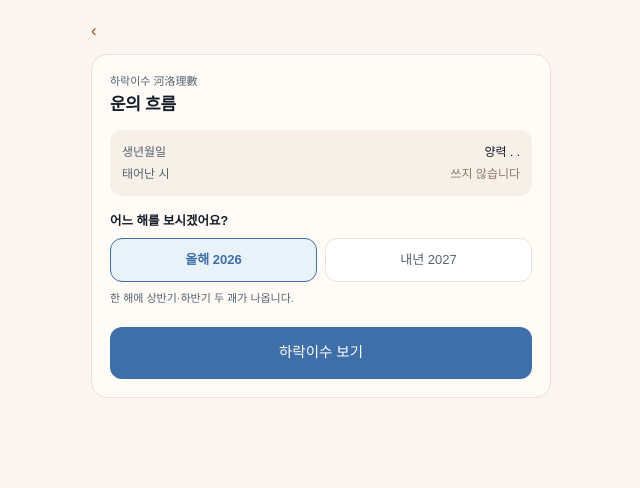
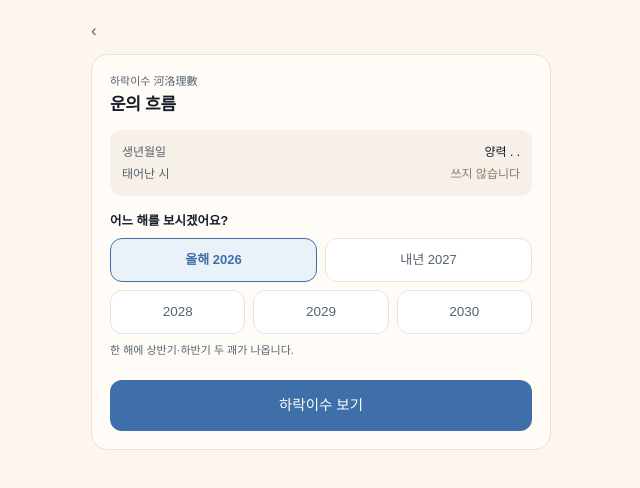
Before and after one commit to lysh0112-cpu/myjae, a Next.js app: page /manseryeok/haerak-input in a window 1280 px wide. Shown: the top 488 px of the page, without its empty margins (319-959 px from the left). Built offline with nearby package versions, Linux system fonts and the light colour scheme; no server answers; the database is empty.

Commit message:
하락이수 조회년도 수정

```diff
--- a/54-verify-haerak-suri.ts
+++ b/54-verify-haerak-suri.ts
@@ -642,6 +642,42 @@ async function jaeryoNet() {
       '⛔ ★「노트 쪽 착오」 를 «사실» 로 적어 두지 않았습니다 (노트가 맞았습니다)')
   }
 
+  /* ══ ㉔ 🔴 볼 해 — «다섯 해» 인가 · 표가 답할 수 있는 해인가 ════════
+   *  ★2026-09-14 (9부) — 대표님이 «둘 → 다섯» 으로 넓히라 하셨습니다.
+   * ══════════════════════════════════════════════════════════════ */
+  head('㉔ 🔴 볼 해 — 앞으로 «다섯 해»')
+  {
+    const input = R('app/manseryeok/haerak-input/page.tsx')
+    ok(/now \+ 4/.test(input), '★올해부터 «다섯 해» 를 내놓습니다 (now ~ now+4)')
+    ok(/lunarMonthSizeKR/.test(input),
+      '🔴 ⛔ ★달력 표가 «답할 수 있는 해» 만 손님께 보입니다 (고를 수는 있는데 셈이 안 되는 해가 없게)')
+    ok(/repeat\(\$\{lead \? 2 : 3\}/.test(input),
+      '★이름 있는 둘은 2열 · 나머지 셋은 3열 — ⛔ 빈칸이 안 생깁니다')
+
+    //  🔴 다섯 해가 «실제로» 셈해지는가 — 류 님으로 값을 재봅니다
+    const now = new Date().getFullYear()
+    const years: number[] = []
+    for (let i = 0; i < 5; i++) years.push(now + i)
+    let calcOk = 0
+    const seen = new Set<string>()
+    for (const y of years) {
+      const sz = wolLastDayOf(y, 1)
+      const g = ilGanjiOf(y, 1, 12)
+      if (sz !== null && g !== '') calcOk++
+      const r = calcHaerak({
+        nyeonGanji: nyeonGanjiOf(y), wolGanji: wolGanjiOf(y, 1),
+        ilGanji: g, nai: 61, wolLastDay: sz ?? 30, eumIl: 12,
+      })
+      if (r) seen.add(`${r.seoncheon.name}/${r.hucheon.name}`)
+    }
+    ok(calcOk === 5, `🔴 ★다섯 해가 «다» 셈해집니다 ${calcOk}/5 (${years[0]}~${years[4]})`)
+    ok(seen.size >= 2, `★해마다 괘가 달라집니다 — ${seen.size} 가지 (한 값에 굳어 있지 않습니다)`)
+
+    //  ⛔ 나이는 «볼 해» 로 세지 않습니다 — 다섯 해가 돼도 그대로여야 합니다
+    ok(/todayYear: new Date\(\)\.getFullYear\(\)/.test(R('app/api/haerak/route.ts')),
+      '⛔ ★나이는 «보러 오시는 그때» 기준 하나입니다 [대표님] — 볼 해로 안 셉니다')
+  }
+
   console.log(`\n━━ 하락이수 수리 — 통과 ${pass} · 실패 ${fail} ━━\n`)
   process.exit(fail ? 1 : 0)
 }
--- a/app/api/haerak/route.ts
+++ b/app/api/haerak/route.ts
@@ -96,7 +96,11 @@ export async function POST(request: Request) {
       todayYear: new Date().getFullYear(),
     })
     if (!jae) {
-      return NextResponse.json({ error: '셈에 쓸 값을 만들지 못했어요.' }, { status: 500, headers: NO_STORE })
+      //  ⛔ 볼 해가 표 밖일 수도 있습니다 — 「셈 못 함」 보다 ★까닭을 말해 드립니다
+      const g = lunarRangeKR()
+      return NextResponse.json(
+        { error: `${g.start.getUTCFullYear()}년 ~ ${g.end.getUTCFullYear()}년 사이만 볼 수 있어요.` },
+        { status: 400, headers: NO_STORE })
     }
 
     /*  ── ③ 괘 짓기 ─────────────────────────────────────────────── */
--- a/app/manseryeok/haerak-input/page.tsx
+++ b/app/manseryeok/haerak-input/page.tsx
@@ -20,16 +20,35 @@ import { useRouter, useSearchParams } from 'next/navigation'
 import { supabase } from '@/lib/supabase'
 //  ★지갑 관문은 lib/wallet/consultGate.ts «한 곳» 입니다 — 여기에 팝업을 따로 만들지 마십시오
 import WalletPaySheet from '@/app/components/common/WalletPaySheet'
+//  ★달력 표 — «답할 수 있는 해» 만 손님께 보여 드리려고 씁니다 (호출 0번 · 234바이트)
+import { lunarMonthSizeKR } from '@/lib/saju/koreanLunarTable'
 
 const ACCENT = '#3f6fa8'        // ★청람 — 홈 BEST 카드와 «같은 결»
 const BG = '#FDF6F0'
 const CARD = '#FFFBF7'
 const LINE = '#f0e0d5'
 
-/** 볼 수 있는 해 — ★올해와 내년 둘 [대표님 2026-09-14] */
-function yearChoices(): { y: number; label: string }[] {
+/**
+ *  볼 수 있는 해 — ★앞으로 다섯 해 (올해 ~ +4년)  [대표님 2026-09-14]
+ *
+ *  ⚠️ 2026-09-14 (9부) 에 «둘 → 다섯» 으로 넓혔습니다.
+ *     8부에는 올해·내년 둘뿐이었습니다.
+ *
+ *  🔴 ⛔ ★달력 표가 «답할 수 있는 해» 만 내놓습니다.
+ *     표는 1900~2051 입니다. 2047년쯤 되면 뒤쪽 해가 ★저절로 줄어듭니다.
+ *     ⇒ 손님이 «고를 수 있는데 셈은 안 되는» 해가 생기지 않게 합니다.
+ *     ⇒ 그 해 ★음력 12월까지 표에 있는지로 가립니다.
+ */
+function yearChoices(): { y: number; label: string; lead: boolean }[] {
   const now = new Date().getFullYear()
-  return [{ y: now, label: `올해 ${now}` }, { y: now + 1, label: `내년 ${now + 1}` }]
+  const all = [
+    { y: now, label: `올해 ${now}`, lead: true },
+    { y: now + 1, label: `내년 ${now + 1}`, lead: true },
+    { y: now + 2, label: `${now + 2}`, lead: false },
+    { y: now + 3, label: `${now + 3}`, lead: false },
+    { y: now + 4, label: `${now + 4}`, lead: false },
+  ]
+  return all.filter(c => lunarMonthSizeKR(c.y, 12) !== null)
 }
 
 function HaerakInputInner() {
@@ -103,12 +122,27 @@ function HaerakInputInner() {
             <Row k="태어난 시" v="쓰지 않습니다" muted />
           </div>
 
-          {/* ── 어느 해 ── */}
+          {/* ── 어느 해 ──
+            *  ★2026-09-14 (9부) — 다섯 해로 넓혔습니다.
+            *  ⚠️ 5개를 한 줄에 넣으면 ★「올해 2026」 이 안 들어갑니다 (폭 380px 화면).
+            *     ⇒ ★이름 있는 둘(올해·내년)은 «2열» · 나머지 셋은 «3열» 로 나눕니다.
+            *       빈칸이 안 생기고, «가까운 해» 가 눈에 먼저 들어옵니다. */}
           <div style={{ fontSize: 12.5, fontWeight: 700, color: '#141c28', marginBottom: 8 }}>
             어느 해를 보시겠어요?
           </div>
-          <div style={{ display: 'grid', gridTemplateColumns: 'repeat(2, minmax(0,1fr))', gap: 8, marginBottom: 8 }}>
-            {choices.map(c => {
+          {([true, false] as const).map(lead => {
+            const row = choices.filter(c => c.lead === lead)
+            if (row.length === 0) return null
+            return (
+              <div
+                key={lead ? 'lead' : 'rest'}
+                style={{
+                  display: 'grid',
+                  gridTemplateColumns: `repeat(${lead ? 2 : 3}, minmax(0,1fr))`,
+                  gap: 8, marginBottom: 8,
+                }}
+              >
+                {row.map(c => {
                   const on = c.y === target
                   return (
                     <button
@@ -118,7 +152,7 @@ function HaerakInputInner() {
                       aria-pressed={on}
                       style={{
                         padding: 11, borderRadius: 12, textAlign: 'center', cursor: 'pointer',
-                    fontSize: 13, fontWeight: on ? 700 : 400, fontFamily: 'inherit',
+                        fontSize: lead ? 13 : 13.5, fontWeight: on ? 700 : 400, fontFamily: 'inherit',
                         background: on ? '#eaf2f9' : '#fff',
                         border: `1.5px solid ${on ? ACCENT : LINE}`,
                         color: on ? ACCENT : '#55636f',
@@ -127,6 +161,8 @@ function HaerakInputInner() {
                   )
                 })}
               </div>
+            )
+          })}
           <div style={{ fontSize: 11, color: '#55636f', lineHeight: 1.6, marginBottom: 6 }}>
             한 해에 상반기·하반기 두 괘가 나옵니다.
           </div>
```
Lines whose indentation alone changed are shown as unchanged.
